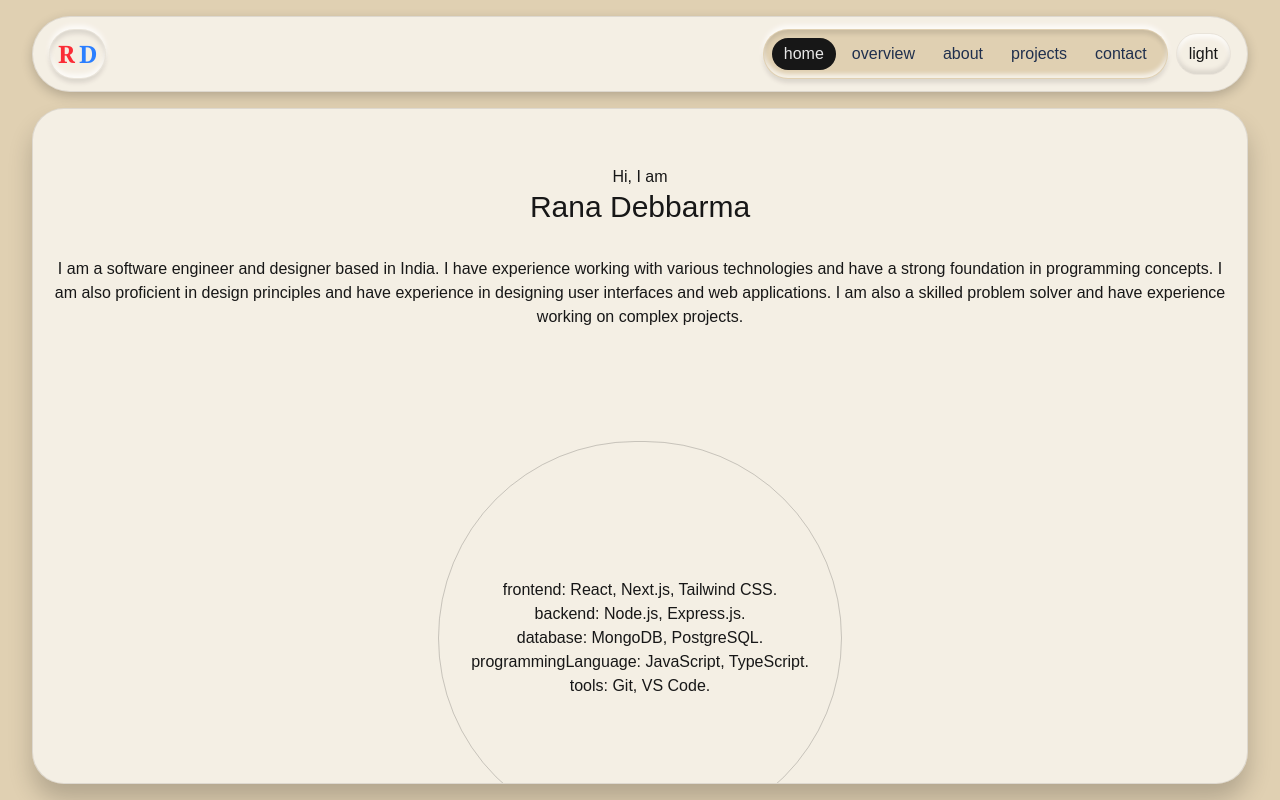
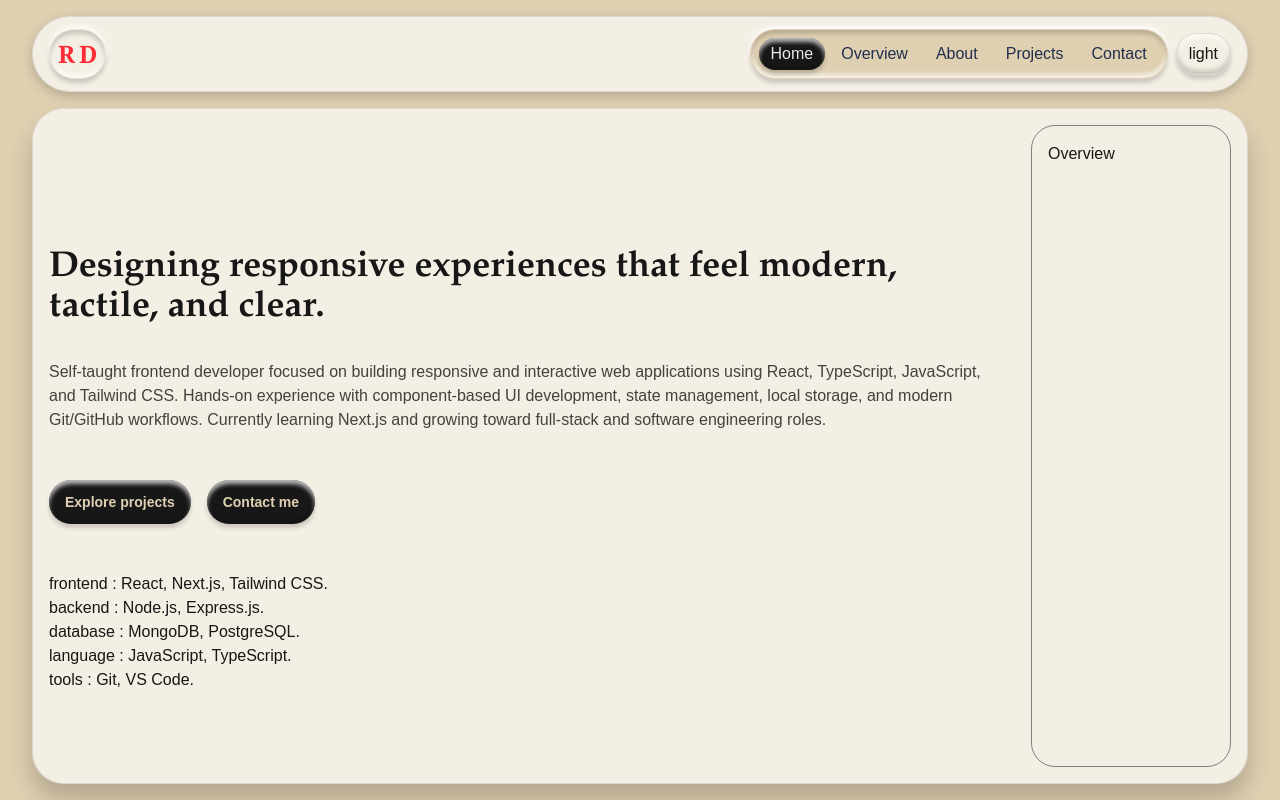
Before and after one commit to RanaDebbarma/my-portfolio, a Next.js app: page / in a window 1280 px wide. Built offline with nearby package versions, Linux system fonts and the light colour scheme.

Commit message:
style changes

```diff
--- a/app/(root)/(home)/page.tsx
+++ b/app/(root)/(home)/page.tsx
@@ -1,30 +1,45 @@
+import Button from "@/components/Button"
+import Overview from "@/components/Overview"
 import { ProfileData } from "@/lib/data"
 
 const home = () => {
   return (
-    <div className="text-center pt-12 flex flex-col gap-8">
-      <div>
-        <div>Hi, I am</div>
-        <span className="text-3xl">
-          {ProfileData.personalInfo.name}
-        </span>
-      </div>
-      <p>
+    <div className="h-full flex gap-8">
+      {/* Hero */}
+      <div className="text- pt-12 flex flex-col gap-12 h-full justify-center">
+        <div className="space-y-8">
+          <p className="text-4xl font-bold headline-font">
+            {ProfileData.moto}
+          </p>
+          <p className="text-md text-foreground/80">
             {ProfileData.summary}
           </p>
-
-      <div className="border border-foreground/20 w-fit m-auto mt-20 rounded-full p-8 py-34">
+        </div>
+        {/* buttons */}
+        <div className="flex gap-4 justify-start">
+          <Button><p className="text-background text-sm font-semibold">Explore projects</p></Button>
+          <Button><p className="text-background text-sm font-semibold">Contact me</p></Button>
+        </div>
+        {/* stacks */}
+        <div>
           {Object.entries(ProfileData.skills).map(skill => (
             <div key={skill[0]}>
-            {skill[0]}: {" "}
-            {skill[1].map((s, i) => {
-              if (i === skill[1].length - 1) return s + ". ";
-              return (s + ", ")
+              {skill[0]} : {skill[1].map((item, index) => {
+                if (index === skill[1].length - 1) {
+                  return item + "."
+                } else {
+                  return (item + ", ")
+                }
               })}
             </div>
           ))}
         </div>
+      </div>
 
+      {/* Overview */}
+      <div className="border border-foreground/50 w-50 rounded-3xl shrink-0 p-4">
+        <Overview></Overview>
+      </div>
     </div>
   )
 }
--- a/app/(root)/layout.tsx
+++ b/app/(root)/layout.tsx
@@ -7,11 +7,11 @@ const Layout = ({ children }: { children: React.ReactNode }) => {
     <div className="h-screen w-screen overflow-hidden">
       <div className="mx-auto pt-4 pb-4 max-w-7xl w-[95%] h-screen flex flex-col gap-4">
         {/* navigation */}
-        <div className="border border-foreground/10 bg-secondary shadow-[0_4px_12px_rgba(0,0,0,0.2)] rounded-full z-10 px-4 py-3 flex gap-2 justify-between items-center">
+        <div className="border border-foreground/10 bg-secondary shadow-[0_4px_12px_rgba(0,0,0,0.2)] rounded-full z-10 px-4 py-3 flex gap-2 justify-between items-center overflow-hidden">
           {/* LOGO */}
           <div className="text-2xl font-serif font-bold p-2 border border-foreground/5 concaveRidge rounded-full flex gap-1">
             <span className="text-red-500">R</span>
-            <span className="text-blue-500">D</span>
+            <span className="text-red-500">D</span>
           </div>
           <div className="flex gap-2 items-center">
             {/* NavTabs */}
@@ -24,7 +24,7 @@ const Layout = ({ children }: { children: React.ReactNode }) => {
         </div>
         {/* content */}
         <div
-          className="overflow-y-auto border border-foreground/10 bg-secondary shadow-[0_16px_24px_rgba(0,0,0,0.2)] rounded-4xl flex-1 px-4 py-2"
+          className="overflow-y-auto border border-foreground/10 bg-secondary shadow-[0_16px_24px_rgba(0,0,0,0.2)] rounded-4xl flex-1 p-4"
         >
           {children}
         </div>
--- a/app/globals.css
+++ b/app/globals.css
@@ -5,12 +5,12 @@
   --foreground: #171717;
   --secondary: hsl(0, 0%, 100%, 0.65);
 
-  --concave1: inset 0 4px 4px rgba(0, 0, 0, 0.1);
+  --concave1: inset 0 4px 4px rgba(0, 0, 0, 0.17);
   --concave2: inset 0 -4px 4px rgba(255, 255, 255, 0.7);
-  --concaveRidge1: 0 -4px 4px rgba(255, 255, 255, 0.69);
-  --concaveRidge2: 0 4px 4px rgba(0, 0, 0, 0.1);
+  --concaveRidge1: 0 -4px 4px rgba(255, 255, 255, 0.7);
+  --concaveRidge2: 0 4px 4px rgba(0, 0, 0, 0.17);
 
-  --convex1: inset 0 -4px 4px rgba(0, 0, 0, 0.1);
+  --convex1: inset 0 -4px 4px rgba(0, 0, 0, 0.17);
   --convex2: inset 0 4px 4px rgba(255, 255, 255, 0.7);
 
   --muted-text: #ededed86;
@@ -31,13 +31,13 @@
   --foreground: hsl(0, 0%, 100%, 0.81);
   --secondary: hsl(0, 100%, 100%, 0.1);
 
-  --concave1: inset 0 4px 4px rgba(0, 0, 0, 1);
-  --concave2: inset 0 -4px 4px rgba(255, 255, 255, 0.1);
-  --concaveRidge1: 0 -4px 4px rgba(255, 255, 255, 0.1);
-  --concaveRidge2: 0 4px 4px rgba(0, 0, 0, 1);
+  --concave1: inset 0 4px 4px rgba(0, 0, 0, 0.7);
+  --concave2: inset 0 -4px 4px rgba(255, 255, 255, 0.17);
+  --concaveRidge1: 0 -4px 4px rgba(255, 255, 255, 0.17);
+  --concaveRidge2: 0 4px 4px rgba(0, 0, 0, 0.7);
 
-  --convex1: inset 0 -4px 4px rgba(0, 0, 0, 1);
-  --convex2: inset 0 4px 4px rgba(255, 255, 255, 0.1);
+  --convex1: inset 0 -4px 4px rgba(0, 0, 0, 0.7);
+  --convex2: inset 0 4px 4px rgba(255, 255, 255, 0.17);
 
   --muted-text: #ededed90;
 }
@@ -52,9 +52,13 @@ body {
   box-shadow: var(--concave1), var(--concave2);
 }
 .convex {
-  box-shadow: var(--convex1), var(--convex2);
+  box-shadow: var(--convex1), var(--convex2), var(--concaveRidge2) ;
 }
 .concaveRidge {
   box-shadow:
     var(--concave1), var(--concave2), var(--concaveRidge1), var(--concaveRidge2);
 }
+
+.headline-font {
+  font-family: "Iowan Old Style", "Palatino Linotype", "Book Antiqua", Palatino, serif;
+}
--- /dev/null
+++ b/components/Button.tsx
@@ -0,0 +1,14 @@
+"use client"
+
+const Button = ({ children }: { children: React.ReactNode }) => {
+
+  return (
+    <button
+      className="isolate group relative overflow-hidden convex bg-foreground rounded-full px-4 py-3 cursor-pointer"
+    >
+      {children}
+      <div className="absolute -z-10 top-0 left-0 w-full h-full group-hover:bg-emerald-500/50 transition-colors duration-300 ease-in-out"></div>
+    </button>
+  )
+}
+export default Button
--- a/components/NavBar.tsx
+++ b/components/NavBar.tsx
@@ -18,7 +18,7 @@ const NavBar = () => {
   const activeTab = navItems.find(nav => nav.href === pathname)?.name || navItems[0].name;
 
   return (
-    <div className="w-fit border border-foreground/0 bg-background concaveRidge rounded-full flex gap-1 p-2">
+    <div className="isolate w-fit border border-foreground/0 bg-background concaveRidge rounded-full flex gap-1 p-2">
       {/* NavTabs */}
       {navItems.map(nav => (
         <Link
@@ -30,7 +30,7 @@ const NavBar = () => {
           {activeTab === nav.name &&
             <motion.div
               layoutId="active-pill"
-              className="absolute inset-0 bg-foreground"
+              className="absolute inset-0 bg-foreground convex"
               style={{
                 borderRadius: 9999
               }}
@@ -41,8 +41,8 @@ const NavBar = () => {
 
           {/* text */}
           <div className={`${activeTab === nav.name
-            ? '' : 'hover:text-muted'
-            } relative z-10 px-3 py-1 text-white mix-blend-difference`}>
+            ? '' : 'hover:text-emerald-500'
+            } relative z-10 px-3 py-1 rounded-full capitalize text-white mix-blend-difference transition-all duration-100 ease-in`}>
             {nav.name}
           </div>
         </Link>
--- /dev/null
+++ b/components/Overview.tsx
@@ -0,0 +1,6 @@
+const Overview = () => {
+  return (
+    <div>Overview</div>
+  )
+}
+export default Overview
--- a/components/ThemeToggle.tsx
+++ b/components/ThemeToggle.tsx
@@ -22,9 +22,16 @@ const ThemeToggle = () => {
   return (
     <div
       onClick={() => toggleTheme()}
-      className="group convex hover:concave isolate cursor-pointer px-3 py-2 relative border border-foreground/5 hover:bg-emerald-500/10 hover:border-emerald-500/0 rounded-full overflow-hidden"
+      className={`${theme === 'dark'
+        ? "hover:bg-emerald-500/10"
+        : "hover:bg-red-500/10"
+        } group convex isolate cursor-pointer px-3 py-2 relative border border-foreground/10 rounded-full overflow-hidden duration-300 ease-in-out`}
     >
-      <div className="group-hover:text-emerald-500">
+      <div className={`${theme === 'dark'
+        ? "group-hover:text-emerald-500"
+        : "group-hover:text-red-600"
+        } duration-300 ease-in-out`}
+      >
         {theme}
       </div>
     </div>
--- a/lib/data.ts
+++ b/lib/data.ts
@@ -1,5 +1,7 @@
 export const ProfileData = {
-  summary: "I am a software engineer and designer based in India. I have experience working with various technologies and have a strong foundation in programming concepts. I am also proficient in design principles and have experience in designing user interfaces and web applications. I am also a skilled problem solver and have experience working on complex projects.",
+  moto: "Designing responsive experiences that feel modern, tactile, and clear.",
+
+  summary: "Self-taught frontend developer focused on building responsive and interactive web applications using React, TypeScript, JavaScript, and Tailwind CSS. Hands-on experience with component-based UI development, state management, local storage, and modern Git/GitHub workflows. Currently learning Next.js and growing toward full-stack and software engineering roles.",
 
   personalInfo: {
     name: "Rana Debbarma",
@@ -20,7 +22,7 @@ export const ProfileData = {
     frontend: ["React", "Next.js", "Tailwind CSS"],
     backend: ["Node.js", "Express.js"],
     database: ["MongoDB", "PostgreSQL"],
-    programmingLanguage: ["JavaScript", "TypeScript"],
+    language: ["JavaScript", "TypeScript"],
     tools: ["Git", "VS Code"],
   },
 
```
Lines whose indentation alone changed are shown as unchanged.
